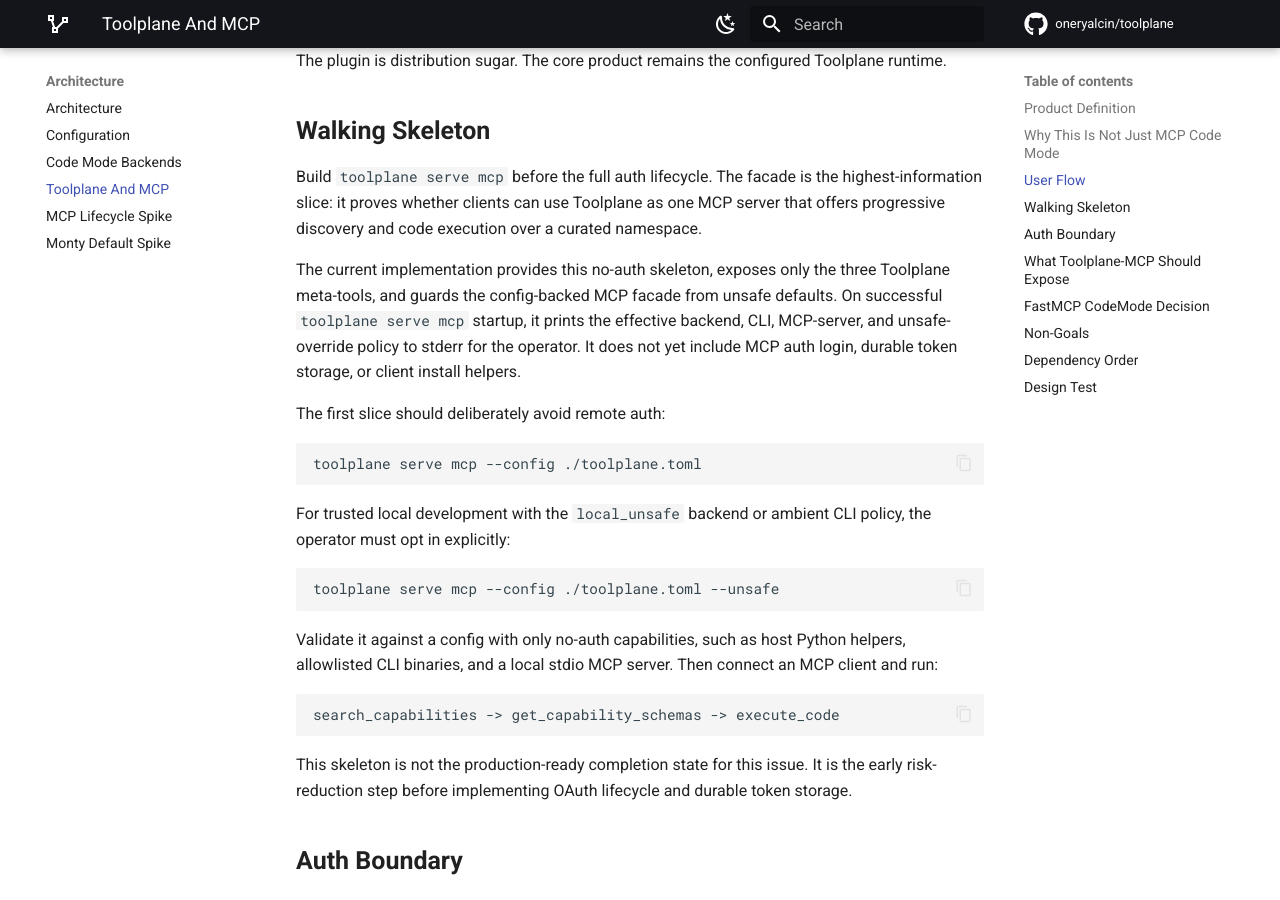
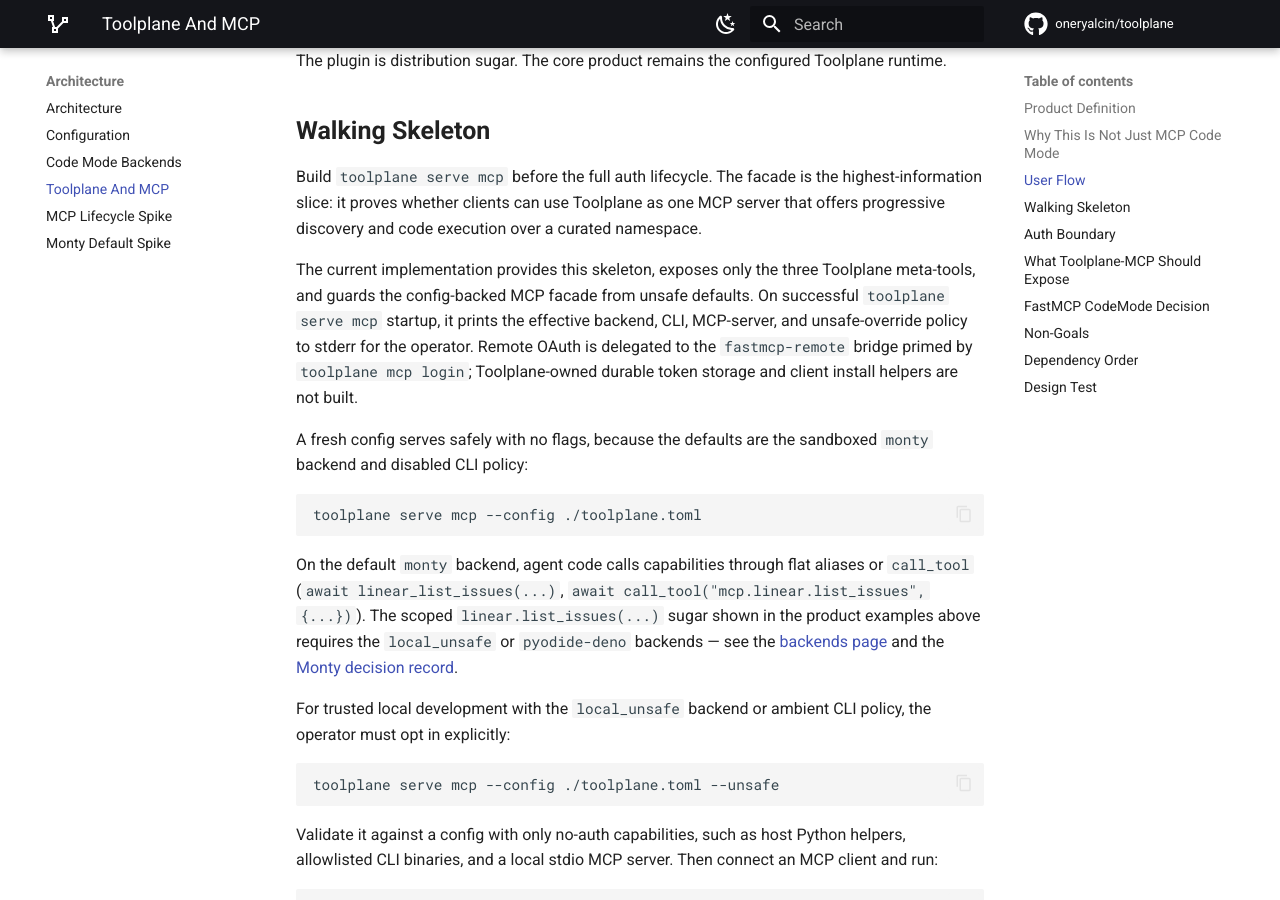
Before and after one commit to oneryalcin/toolplane, an MkDocs documentation site: the page built from docs/toolplane-mcp.md, in a window 1280 px wide and 900 px high, scrolled down 3685 px. Built offline with MkDocs 1.6.1 and Material for MkDocs 9.7.7, drawn with Linux system fonts in a browser that asks for light colours; comment, search, counter and statistics services are not loaded.

Commit message:
Align docs with monty default and shipped mcp login
Fix stale claims found in a docs audit: architecture layout still
called pyodide-deno the default sandbox, the index and walking-skeleton
sections omitted the monty backend, the skeleton section still said mcp
login did not exist, and the examples index was missing multi_server.
Add explicit notes that scoped ns.member call sugar needs local_unsafe
or pyodide-deno, since the product-vision snippets would otherwise
NameError on the default facade backend.

````diff
--- a/docs/toolplane-mcp.md
+++ b/docs/toolplane-mcp.md
@@ -189,18 +189,28 @@
 MCP server that offers progressive discovery and code execution over a curated
 namespace.
 
-The current implementation provides this no-auth skeleton, exposes only the
-three Toolplane meta-tools, and guards the config-backed MCP facade from unsafe
+The current implementation provides this skeleton, exposes only the three
+Toolplane meta-tools, and guards the config-backed MCP facade from unsafe
 defaults. On successful `toolplane serve mcp` startup, it prints the effective
 backend, CLI, MCP-server, and unsafe-override policy to stderr for the operator.
-It does not yet include MCP auth login, durable token storage, or client install
-helpers.
+Remote OAuth is delegated to the `fastmcp-remote` bridge primed by
+`toolplane mcp login`; Toolplane-owned durable token storage and client install
+helpers are not built.
 
-The first slice should deliberately avoid remote auth:
+A fresh config serves safely with no flags, because the defaults are the
+sandboxed `monty` backend and disabled CLI policy:
 
 ```bash
 toolplane serve mcp --config ./toolplane.toml
 ```
+
+On the default `monty` backend, agent code calls capabilities through flat
+aliases or `call_tool` (`await linear_list_issues(...)`,
+`await call_tool("mcp.linear.list_issues", {...})`). The scoped
+`linear.list_issues(...)` sugar shown in the product examples above requires
+the `local_unsafe` or `pyodide-deno` backends — see the
+[backends page](code-mode-backends.md) and the
+[Monty decision record](monty-default-spike.md).
 
 For trusted local development with the `local_unsafe` backend or ambient CLI
 policy, the operator must opt in explicitly:
````
Also changed, not shown: docs/architecture.md (+2 -2 lines), docs/examples/index.md (+1 -0 lines), docs/examples/mcp-tools.md (+4 -0 lines), docs/index.md (+2 -0 lines).
